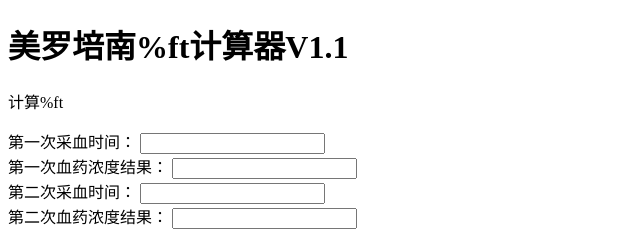
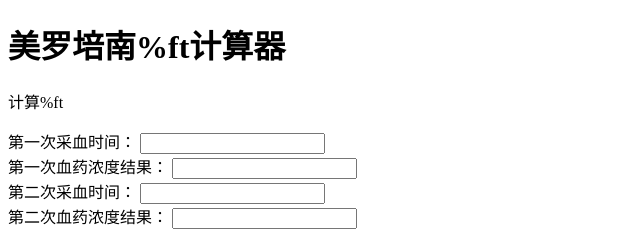
Before and after one commit to ibubb/ibubb.github.io, a plain HTML site: page index.html in a window 1280 px wide. Shown: the top 230 px of the page, 0-640 px from the left. Drawn offline with Linux system fonts and the light colour scheme.

Commit message:
Update index.html

```diff
--- a/index.html
+++ b/index.html
@@ -4,7 +4,7 @@
 	<title>美罗培南药动学计算器</title>
 </head>
 <body>
-	<h1>美罗培南%ft计算器V1.1</h1>
+	<h1>美罗培南%ft计算器</h1>
 	<form>
 		<label >计算%ft </p> </label>
 		<label for="B15">第一次采血时间：</label>
```
